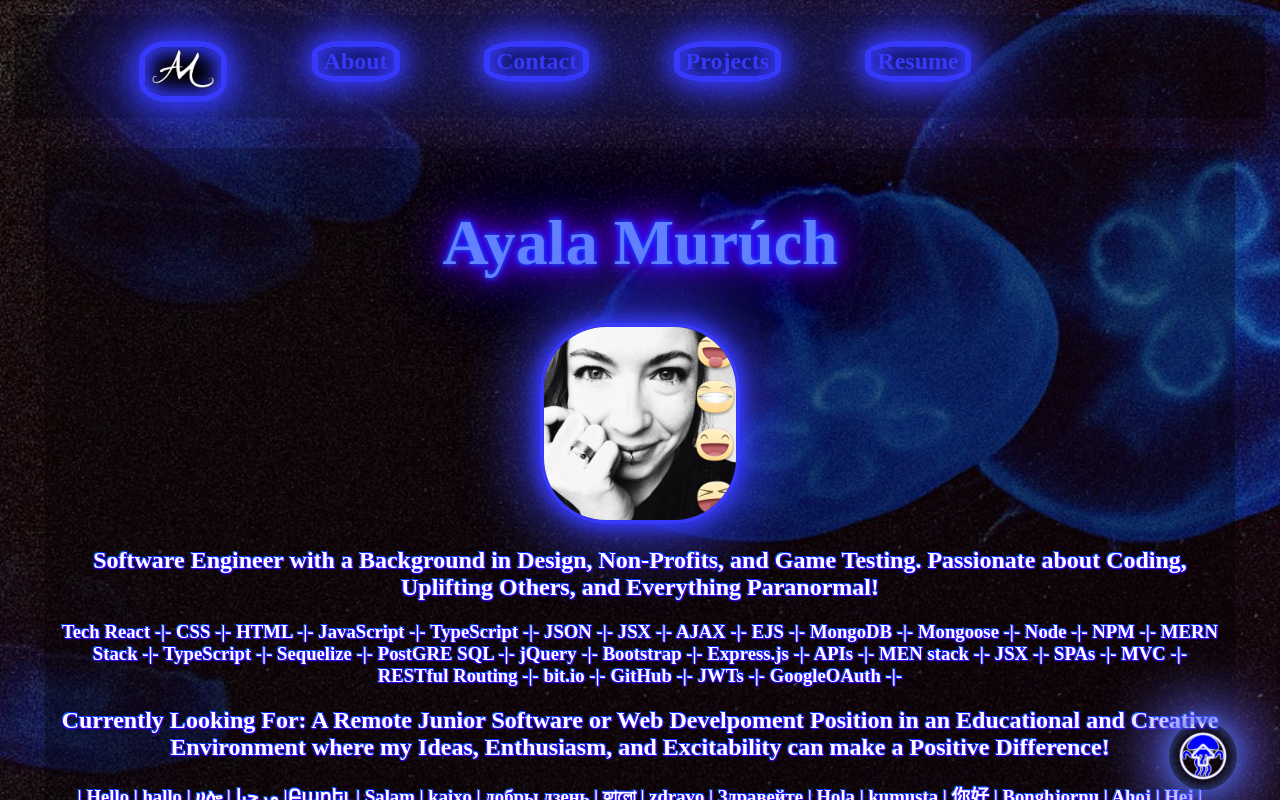
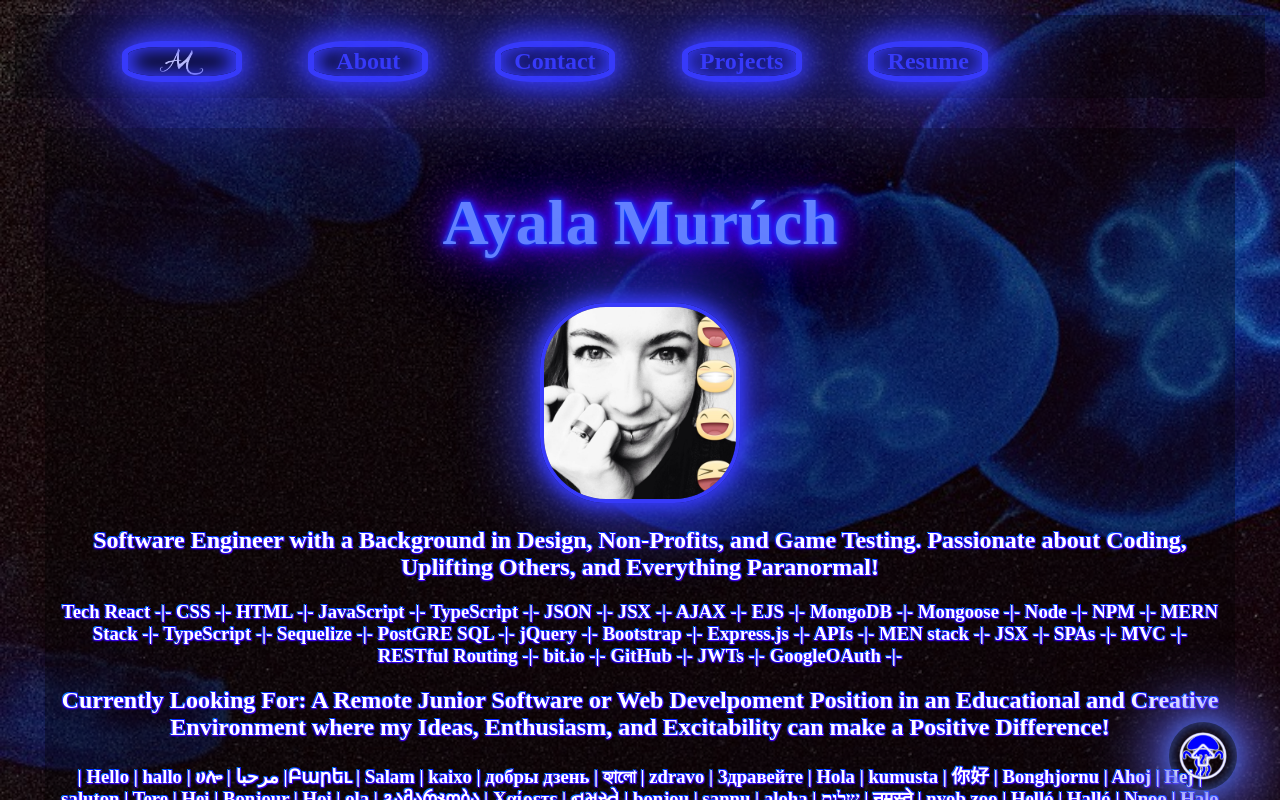
Before and after one commit to ayamur/AMuruch-Portfolio, a React (Create React App) app: page / in a window 1280 px wide. Shown: the top 800 px of the page. Built offline with nearby package versions, Linux system fonts and the light colour scheme; a web font is replaced by a local one.

Commit message:
adjust signature button to match sizing parameters of other buttons

```diff
--- a/src/App.css
+++ b/src/App.css
@@ -59,8 +59,8 @@
 button {
   padding: 2px, 5px, 10px, 5px;
   flex-wrap: wrap;
-  min-width: 3vmin;
-  max-width: 15vmax;
+  min-width: 15vmin;
+  max-width: 25vmax;
   --glow-color: rgb(55, 58, 250);
   --glow-spread-color: rgba(58, 67, 254, 0.781);
   --enhanced-glow-color: rgb(25, 0, 250);
@@ -119,16 +119,17 @@
     inset 0 0 .75em .25em var(--glow-color);
 }
 
+/* #signature {
 
-#signature {
-  min-width: 1vmin;
-  max-width: 5vmax;
-  /* padding-left: 15px;
-  padding-top: 15px; */
-}
+  padding-left: 15px;
+  padding-top: 15px;
+} */
 
 #sigbtn {
-  justify-content: center;
+background-image: url('/public/signature.png');
+background-size: contain;
+background-repeat: no-repeat;
+background-position: center;
 }
 
 ul {
--- a/src/components/NavBar.js
+++ b/src/components/NavBar.js
@@ -8,7 +8,7 @@
       <ul>
         <button type='button' id='sigbtn' className='navbarbtn'>
           <Link to='/'>
-            <img src='/signature.png' id='signature' alt='ayala signature icon' />
+            {/* <img src='/signature.png' id='signature' alt='ayala signature icon' /> */}
           </Link>
         </button>
         <Link to='/about'>
```
